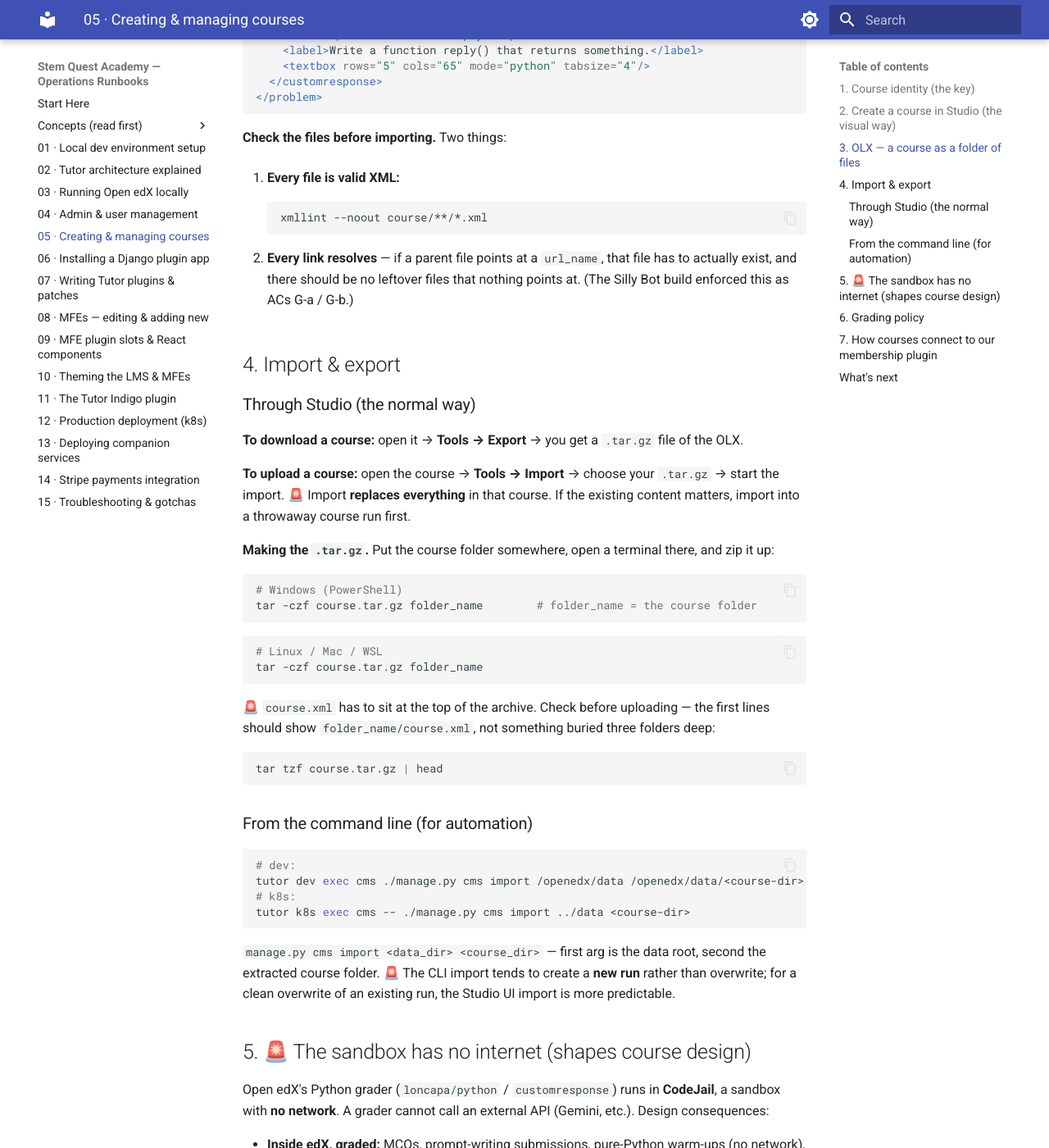
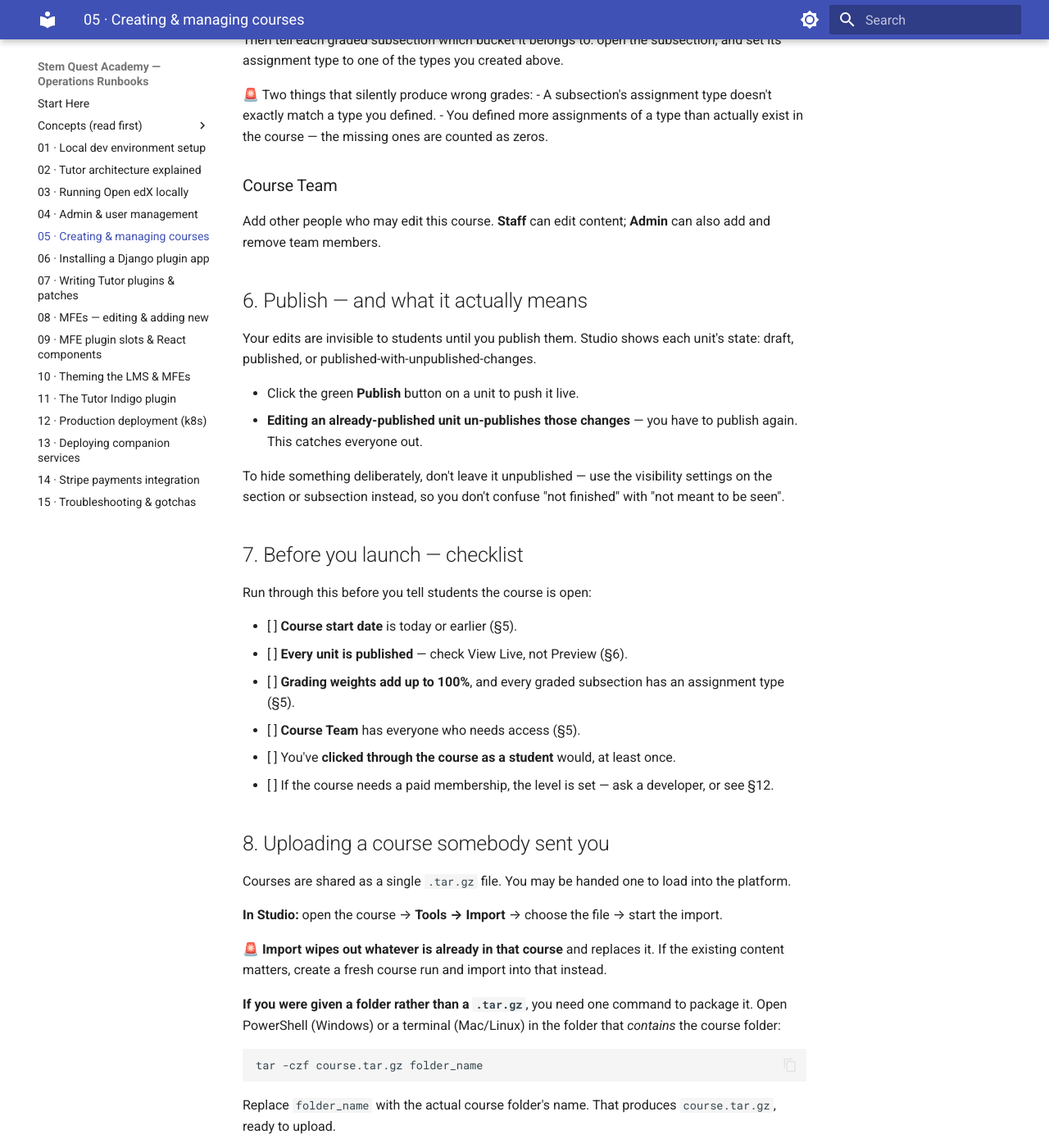
Before and after one commit to Scient-Systems/sqa-runbooks, an MkDocs documentation site: the page built from runbooks/05-creating-and-managing-courses.md, in a window 1280 px wide and 1400 px high, scrolled down 3047 px. Shown: the whole window at 82% size. Built offline with MkDocs 1.6.1 and Material for MkDocs 9.7.7, drawn with Linux system fonts in a browser that asks for light colours; some of the changed text lies outside the part shown.

Commit message:
Runbook 05: split into a course-creator half and a developer half
The previous version interleaved both audiences, so a non-technical
course manager ran into xmllint, CodeJail, grading_policy.json and
Django signal handlers while trying to make a course.

Part 1 (course creators, no terminal):
- routing table at the top, and a glossary of the unavoidable jargon
- creating a course, with the permanent-ID warning up front
- building structure, adding components, reordering, Preview vs View Live
- NEW: setting grading through the Studio UI, which was previously only
  documented as a JSON file developers edit
- what publishing actually means, incl. edits un-publishing themselves
- a pre-launch checklist for the three things that silently break a course
- uploading a handed-over course, with the tar command spelled out

Part 2 (developers): OLX, CLI import, CodeJail, grading_policy.json and
the membership plugin wiring, all carried over unchanged.

````diff
--- a/runbooks/05-creating-and-managing-courses.md
+++ b/runbooks/05-creating-and-managing-courses.md
@@ -1,60 +1,188 @@
 # 05 — Creating & managing courses
 
-Two ways to build a course in Open edX: **Studio** (the visual authoring tool, best for most work)
-and **OLX** (the XML file format, best for bulk/scripted/AI-generated content). This runbook covers
-both, plus import/export and the platform features courses depend on.
+This runbook has **two halves**, for two different readers.
+
+| I want to… | Go to |
+|---|---|
+| Build and run a course myself, by clicking around | **Part 1** (§1–§7) — no coding, no terminal |
+| Upload a course somebody handed me as a file | **Part 1, §7** |
+| Generate a course from files, or script/automate it | **Part 2** (§8–§12) — developers |
+
+If you're a course creator or manager, **Part 1 is your whole job**. You can stop at §7 and never
+open Part 2.
+
+---
+
+# Part 1 — For course creators
+
+## 1. The words you'll meet
+
+Open edX has its own vocabulary. These are the ones you can't avoid:
+
+| Word | What it means |
+|---|---|
+| **Studio** | The tool where you build courses. Point-and-click, like a website builder |
+| **LMS** | The site your students see |
+| **Section** | A big chunk of the course — e.g. "Week 1" |
+| **Subsection** | One lesson inside a section |
+| **Unit** | One page the student opens |
+| **Component** | A piece of content on that page — text, video, a quiz question |
+| **Run** | One intake of a course. The same course taught in spring and autumn = two runs |
+| **Publish** | Making your work visible to students. Until you publish, only you can see it |
+
+## 2. Where to log in
+
+- **Live site:** `https://apps.lms.stemquestacademy.com/authoring/home`
+- **Local test setup:** `http://studio.local.openedx.io:8001`
+
+You need an account with Studio access — either an admin account, or you've been added to a
+course's **Course Team** (§5).
+
+## 3. Make a new course
+
+1. Click **New Course**.
+2. Fill in four boxes: **Course Name**, **Organization**, **Course Number**, **Course Run**.
+3. Click **Create Course**.
+
+🚨 **Get the last three right the first time.** Together they form the course's permanent ID, and
+they **cannot be changed afterwards**. You can freely rename the course title later; you cannot
+change the number or the run.
+
+Example: Organization `SQA`, Number `SQA405`, Run `2026_T2` gives the ID
+`course-v1:SQA+SQA405+2026_T2`. You'll see that string in links and in admin screens — it's just
+those three values glued together.
+
+**Naming tips:** use the run for the intake (`2026_T2`, `2026_Fall`), and keep the number stable
+across runs of the same course. Avoid spaces and punctuation in all three.
+
+## 4. Build the course
+
+Everything nests, four levels deep:
+
+```
+Section          "Week 1: Meet the chatbot"
+└── Subsection   "Lesson 1: What is a model?"
+    └── Unit     "Video: how it works"      ← one page for the student
+        └── Component   the video itself, plus a paragraph of text
+```
+
+**To add content:** open a Unit and use the **Add New Component** buttons at the bottom. The ones
+you'll actually use:
+
+| Component | Use it for |
+|---|---|
+| **Text** | Written lessons, instructions, images |
+| **Video** | A video lesson |
+| **Problem** | Quiz questions — multiple choice, dropdowns, text answers, and more |
+| **Discussion** | A comment thread on that page |
+
+**To reorder anything**, drag it by the handle on the left. Sections, subsections, units and
+components can all be moved this way.
+
+**To see it as a student would:** use **Preview** (shows unpublished work too) or **View Live**
+(shows exactly what students currently get). Get in the habit of checking View Live — it's how you
+catch things you forgot to publish.
+
+## 5. Set dates, grading and who can edit
+
+All under **Settings** in the top menu.
+
+### Schedule & Details
+
+Set the **Course Start Date**. 🚨 If the start date is in the future, students cannot see the
+course at all — this is the single most common "why is my course missing?" cause.
+
+Also here: end date, the course card image, and the short description shown in the catalog.
+
+### Grading
+
+This is where you decide how the final grade is worked out.
+
+1. **Assignment types** — the buckets, e.g. "Homework", "Quizzes", "Final Project".
+2. For each one, set the **weight** — how much of the final grade it's worth.
+   🚨 **The weights must add up to exactly 100%.** If they don't, grades come out wrong.
+3. Set the **pass mark** (the grade a student needs to pass, e.g. 60%).
+4. Optionally **drop the lowest N** scores in a bucket, and set a **grace period** for late work.
+
+Then tell each graded subsection which bucket it belongs to: open the subsection, and set its
+assignment type to one of the types you created above.
+
+🚨 Two things that silently produce wrong grades:
+- A subsection's assignment type doesn't exactly match a type you defined.
+- You defined more assignments of a type than actually exist in the course — the missing ones are
+  counted as zeros.
+
+### Course Team
+
+Add other people who may edit this course. **Staff** can edit content; **Admin** can also add and
+remove team members.
+
+## 6. Publish — and what it actually means
+
+Your edits are invisible to students until you publish them. Studio shows each unit's state:
+draft, published, or published-with-unpublished-changes.
+
+- Click the green **Publish** button on a unit to push it live.
+- **Editing an already-published unit un-publishes those changes** — you have to publish again.
+  This catches everyone out.
+
+To hide something deliberately, don't leave it unpublished — use the visibility settings on the
+section or subsection instead, so you don't confuse "not finished" with "not meant to be seen".
+
+## 7. Before you launch — checklist
+
+Run through this before you tell students the course is open:
+
+- [ ] **Course start date** is today or earlier (§5).
+- [ ] **Every unit is published** — check View Live, not Preview (§6).
+- [ ] **Grading weights add up to 100%**, and every graded subsection has an assignment type (§5).
+- [ ] **Course Team** has everyone who needs access (§5).
+- [ ] You've **clicked through the course as a student** would, at least once.
+- [ ] If the course needs a paid membership, the level is set — ask a developer, or see §12.
+
+## 8. Uploading a course somebody sent you
+
+Courses are shared as a single `.tar.gz` file. You may be handed one to load into the platform.
+
+**In Studio:** open the course → **Tools → Import** → choose the file → start the import.
+
+🚨 **Import wipes out whatever is already in that course** and replaces it. If the existing content
+matters, create a fresh course run and import into that instead.
+
+**If you were given a folder rather than a `.tar.gz`**, you need one command to package it. Open
+PowerShell (Windows) or a terminal (Mac/Linux) in the folder that *contains* the course folder:
+
+```bash
+tar -czf course.tar.gz folder_name
+```
+
+Replace `folder_name` with the actual course folder's name. That produces `course.tar.gz`, ready to
+upload.
+
+**To check it's packaged right** before uploading — the listing should show `folder_name/course.xml`
+near the top, not something buried several folders deep:
+
+```bash
+tar tzf course.tar.gz | head
+```
+
+**Going the other way** — to get a copy of a course out of the platform: **Tools → Export**
+downloads the whole course as a `.tar.gz`. Good for backups and for moving a course between sites.
+
+---
+
+# Part 2 — For developers
+
+Everything below is the file format, the command line, and how courses wire into our plugin.
+Course creators don't need any of it.
 
 Worked example throughout: the "Silly Bot" course (`course-v1:SQA+SQA405+2026_T2`), built as OLX in
 `~/silly_bot_course_project`.
 
----
+## 9. OLX — a course as a folder of files
 
-## 1. Course identity (the key)
-
-Every course has an opaque key: `course-v1:<ORG>+<NUMBER>+<RUN>`, e.g.
-`course-v1:SQA+SQA405+2026_T2` (Org `SQA`, number `SQA405`, run `2026_T2`). You choose these when
-you create the course; they're permanent.
-
-## 2. Create a course in Studio (the visual way)
-
-Studio is the course-building tool. It's all point-and-click — no files, no XML.
-
-**Where to log in** (with an account that has Studio access — a superuser, or someone added to the
-course's **Course Team**):
-
-- Production: `https://apps.lms.stemquestacademy.com/authoring/home`
-- Local dev: `http://studio.local.openedx.io:8001`
-
-**Step 1 — make the course.** Click **New Course**, fill in the four fields (Course Name,
-Organization, Course Number, Course Run), click **Create Course**. 🚨 The last three become the
-permanent course key (§1). You can rename the course later; you cannot change these.
-
-**Step 2 — build the structure.** Four levels, each one living inside the one above it:
-
-| Level | What it is |
-|---|---|
-| **Section** | A big chunk — e.g. "Week 1" |
-| **Subsection** | One lesson inside that week |
-| **Unit** | One page the student actually opens |
-| **Component** | The content on that page — text, video, quiz question, discussion |
-
-**Step 3 — set the course up.** Under **Settings**:
-
-- **Schedule & Details** → the **Start date**. 🚨 A course starting in the future is invisible to
-  students.
-- **Grading** → assignment types and the pass mark (§6).
-- **Course Team** → who else is allowed to edit.
-
-**Step 4 — publish.** Hit the green **Publish** button on each unit. 🚨 Unpublished work doesn't
-exist as far as students are concerned, even though you can see it fine.
-
-## 3. OLX — a course as a folder of files
-
-OLX is what a course looks like on disk: a folder full of XML files. Export writes it out, import
-reads it back in. Use it when you want to generate or bulk-edit a course instead of clicking
-through Studio.
-
-**What's in the folder**
+OLX is what a course looks like on disk: a folder of XML files. Export writes it, import reads it.
+Use it to generate or bulk-edit a course instead of clicking through Studio.
 
 | Folder / file | What it holds |
 |---|---|
@@ -69,10 +197,10 @@ through Studio.
 | `static/` | Images, PDFs and other assets |
 | `policies/` | Course settings and the grading rules |
 
-Note the naming: the folders use the *internal* names for the three structure levels — a Section is
-a `chapter`, a Subsection is a `sequential`, a Unit is a `vertical`.
+Note the naming mismatch with the Studio UI: a Section is a `chapter`, a Subsection is a
+`sequential`, a Unit is a `vertical`.
 
-**The same thing, showing how the files point at each other:**
+**How the files point at each other:**
 
 ```
 course/                      ← the importable root
@@ -90,7 +218,7 @@ course/                      ← the importable root
 └── about/overview.html      ← marketing description
 ```
 
-**Examples of the actual content files** (validated against our Open edX version — see
+**Content file examples** (validated against our Open edX version — see
 `silly_bot_course_project/SILLY_BOT_COURSE_BUILD_PLAN.md` §7 for the full set, and the demo course
 for worked examples of every question type: single-select, multi-select, dropdowns, formula and
 math-expression input, multi-part problems, Python-evaluated input, polls, surveys, Staff Graded
@@ -109,7 +237,7 @@ Assignments and LTI):
 </problem>
 ```
 ```xml
-<!-- Python grader that runs IN the sandbox (no network — see §5) -->
+<!-- Python grader that runs IN the sandbox (no network — see §11) -->
 <problem display_name="Your First Reply" showanswer="finished" weight="1.0">
   <script type="loncapa/python"><![CDATA[
 def check_reply(expect, ans):
@@ -123,58 +251,32 @@ def check_reply(expect, ans):
 </problem>
 ```
 
-**Check the files before importing.** Two things:
+**Validate before importing.** Two checks:
 
-1. **Every file is valid XML:**
+1. **Every file is well-formed XML:**
 
     ```bash
     xmllint --noout course/**/*.xml
     ```
 
-2. **Every link resolves** — if a parent file points at a `url_name`, that file has to actually
-   exist, and there should be no leftover files that nothing points at. (The Silly Bot build
-   enforced this as ACs G-a / G-b.)
+2. **Referential integrity** — every `url_name`/`filename` a parent references must resolve to a
+   real file, and there must be no orphan files. (The Silly Bot build enforced this as ACs
+   G-a / G-b.)
 
-## 4. Import & export
+## 10. Import & export from the command line
 
-### Through Studio (the normal way)
-
-**To download a course:** open it → **Tools → Export** → you get a `.tar.gz` file of the OLX.
-
-**To upload a course:** open the course → **Tools → Import** → choose your `.tar.gz` → start the
-import. 🚨 Import **replaces everything** in that course. If the existing content matters, import
-into a throwaway course run first.
-
-**Making the `.tar.gz`.** Put the course folder somewhere, open a terminal there, and zip it up:
-
-```powershell
-# Windows (PowerShell)
-tar -czf course.tar.gz folder_name        # folder_name = the course folder
-```
-```bash
-# Linux / Mac / WSL
-tar -czf course.tar.gz folder_name
-```
-
-🚨 `course.xml` has to sit at the top of the archive. Check before uploading — the first lines
-should show `folder_name/course.xml`, not something buried three folders deep:
-
-```bash
-tar tzf course.tar.gz | head
-```
-
-### From the command line (for automation)
 ```bash
 # dev:
 tutor dev exec cms ./manage.py cms import /openedx/data /openedx/data/<course-dir>
 # k8s:
 tutor k8s exec cms -- ./manage.py cms import ../data <course-dir>
 ```
+
 `manage.py cms import <data_dir> <course_dir>` — first arg is the data root, second the extracted
 course folder. 🚨 The CLI import tends to create a **new run** rather than overwrite; for a clean
-overwrite of an existing run, the Studio UI import is more predictable.
+overwrite of an existing run, the Studio UI import (§8) is more predictable.
 
-## 5. 🚨 The sandbox has no internet (shapes course design)
+## 11. 🚨 The sandbox has no internet (shapes course design)
 
 Open edX's Python grader (`loncapa/python` / `customresponse`) runs in **CodeJail**, a sandbox with
 **no network**. A grader cannot call an external API (Gemini, etc.). Design consequences:
@@ -187,9 +289,11 @@ Open edX's Python grader (`loncapa/python` / `customresponse`) runs in **CodeJai
 CodeJail must be enabled in the deployment for `customresponse` graders to run (it is on this
 project). If a Python problem errors about the sandbox, CodeJail isn't enabled.
 
-## 6. Grading policy
+## 12. Grading policy as a file
 
+The UI in §5 writes this; in OLX you author it directly.
 `policies/<run>/grading_policy.json` defines assignment types and the pass cutoff:
+
 ```json
 {
   "GRADER": [
````
Also changed, not shown: other parts of runbooks/05-creating-and-managing-courses.md (+3 -1 lines).
